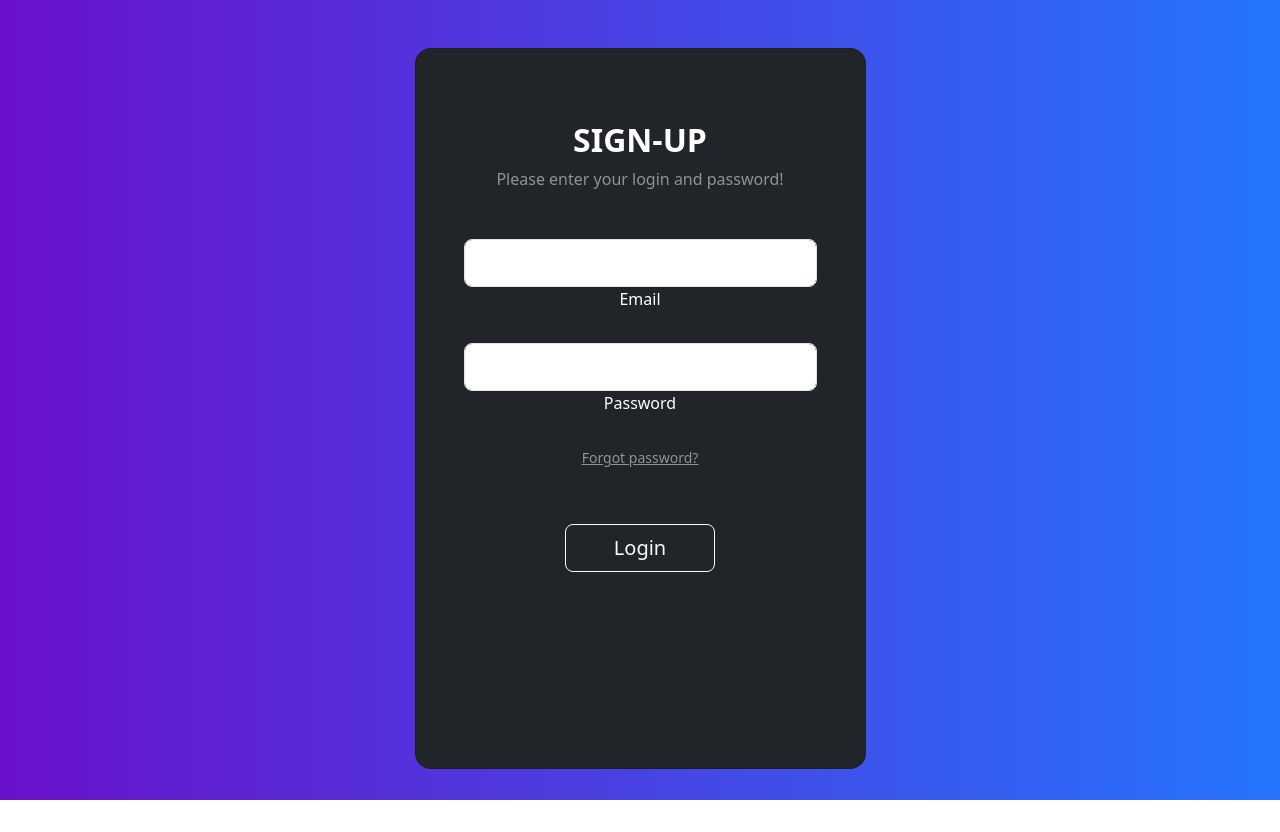
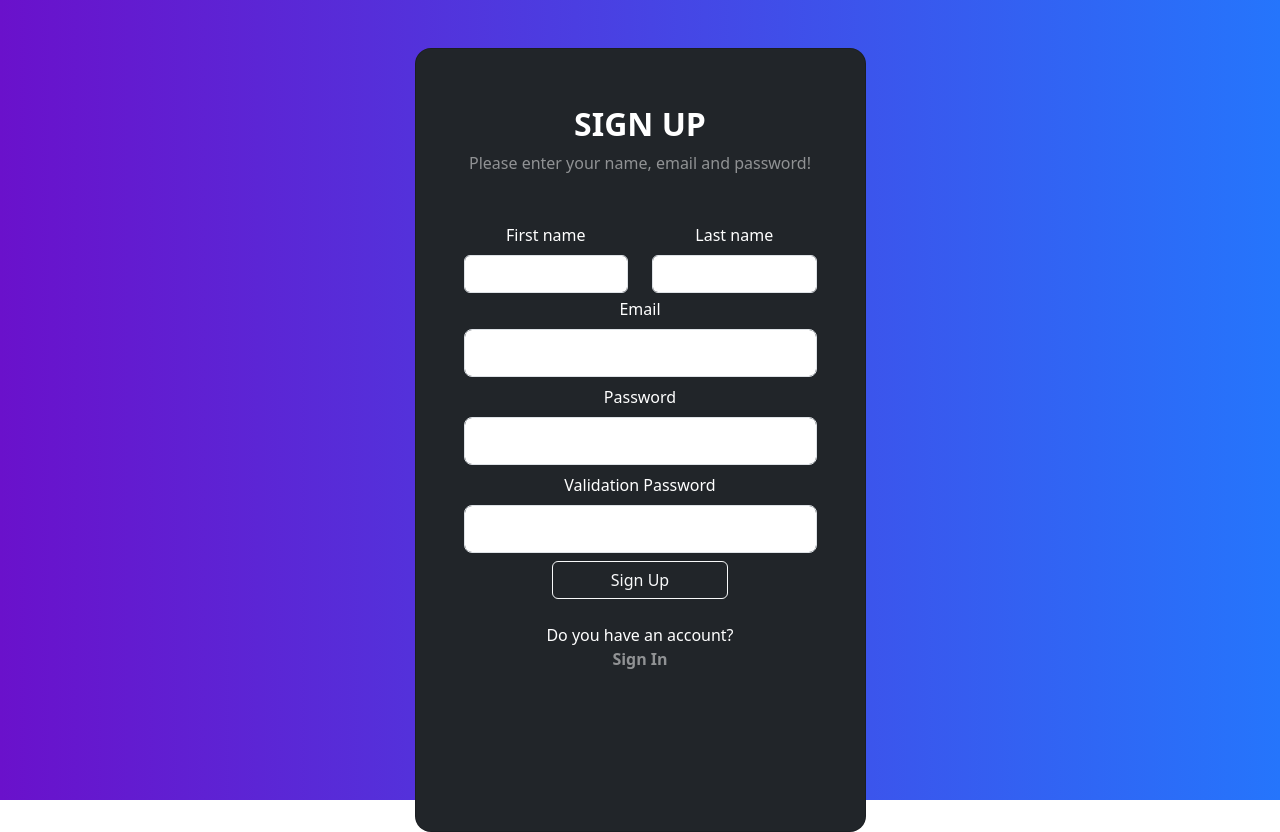
Before and after one commit to ChaejinE/Toy-Project, a React (Create React App) app in the folder frontend/: page /sign-up in a window 1280 px wide. Before the commit the page ends 800 px from the top, so only its background shows below. Built offline with nearby package versions, Linux system fonts and the light colour scheme.

Commit message:
Signup page

```diff
--- a/frontend/src/pages/signup/signup.js
+++ b/frontend/src/pages/signup/signup.js
@@ -1,6 +1,9 @@
 import '../signin/signin.css'
+import { useNavigate } from 'react-router-dom'
 
 function SignUp() {
+    let navigate = useNavigate();
+
     return (
         <section className="vh-100 gradient-custom">
             <div className="container py-5 h-100">
@@ -8,30 +11,48 @@ function SignUp() {
                     <div className="col-12 col-md-8 col-lg-6 col-xl-5">
                         <div className="card bg-dark text-white" style={{ borderRadius: "1rem" }}>
                             <div className="card-body p-5 text-center">
+                                <div className="mb-md-5 mt-md-2 pb-5">
+                                    <h2 className="fw-bold mb-2 text-uppercase">Sign up</h2>
+                                    <p className="text-white-50 mb-5">Please enter your name, email and password!</p>
 
-                                <div className="mb-md-5 mt-md-4 pb-5">
-
-                                    <h2 className="fw-bold mb-2 text-uppercase">Sign-up</h2>
-                                    <p className="text-white-50 mb-5">Please enter your login and password!</p>
-
-                                    <div className="form-outline form-white mb-4">
-                                        <input type="email" id="typeEmailX" className="form-control form-control-lg" />
-                                        <label className="form-label" for="typeEmailX">Email</label>
+                                    <div class="row h-100">
+                                        <div class="col-md-6 mb-1">
+                                            <div class="form-outline">
+                                                <label class="form-label" for="form3Example1">First name</label>
+                                                <input type="text" id="form3Example1" class="form-control" />
+                                            </div>
+                                        </div>
+                                        <div class="col-md-6 mb-1">
+                                            <div class="form-outline">
+                                                <label class="form-label" htmlfor="form3Example2">Last name</label>
+                                                <input type="text" id="form3Example2" class="form-control" />
+                                            </div>
+                                        </div>
                                     </div>
 
-                                    <div className="form-outline form-white mb-4">
-                                        <input type="password" id="typePasswordX" className="form-control form-control-lg" />
-                                        <label className="form-label" for="typePasswordX">Password</label>
+                                    <div className="form-outline form-white mb-2">
+                                        <label className="form-label" htmlfor="typeEmailX">Email</label>
+                                        <input type="email" id="typeEmailX" className="form-control form-control-lg" />
                                     </div>
 
-                                    <p className="small mb-5 pb-lg-2"><a className="text-white-50" href="#!">Forgot password?</a></p>
+                                    <div className="form-outline form-white mb-2">
+                                        <label className="form-label" htmlfor="typePasswordX1">Password</label>
+                                        <input type="password" id="typePasswordX1" className="form-control form-control-lg" />
+                                    </div>
 
-                                    <button className="btn btn-outline-light btn-lg px-5" type="submit">Login</button>
+                                    <div className="form-outline form-white mb-2">
+                                        <label className="form-label" htmlfor="typePasswordX2">Validation Password</label>
+                                        <input type="password" id="typePasswordX2" className="form-control form-control-lg" />
+                                    </div>
 
-                                    <div className="d-flex justify-content-center text-center mt-4 pt-1">
-                                        <a href="#!" className="text-white"><i className="fab fa-facebook-f fa-lg"></i></a>
-                                        <a href="#!" className="text-white"><i className="fab fa-twitter fa-lg mx-4 px-2"></i></a>
-                                        <a href="#!" className="text-white"><i className="fab fa-google fa-lg"></i></a>
+                                    <button className="btn btn-outline-light btn-mg px-3 col-md-6 mb-4" type="submit">Sign Up</button>
+
+                                    <div>
+                                        <p className="mb-0">Do you have an account?
+                                            <div onClick={() => { navigate("/") }}>
+                                                <p className="text-white-50 fw-bold pointer">Sign In</p>
+                                            </div>
+                                        </p>
                                     </div>
                                 </div>
                             </div>
```
